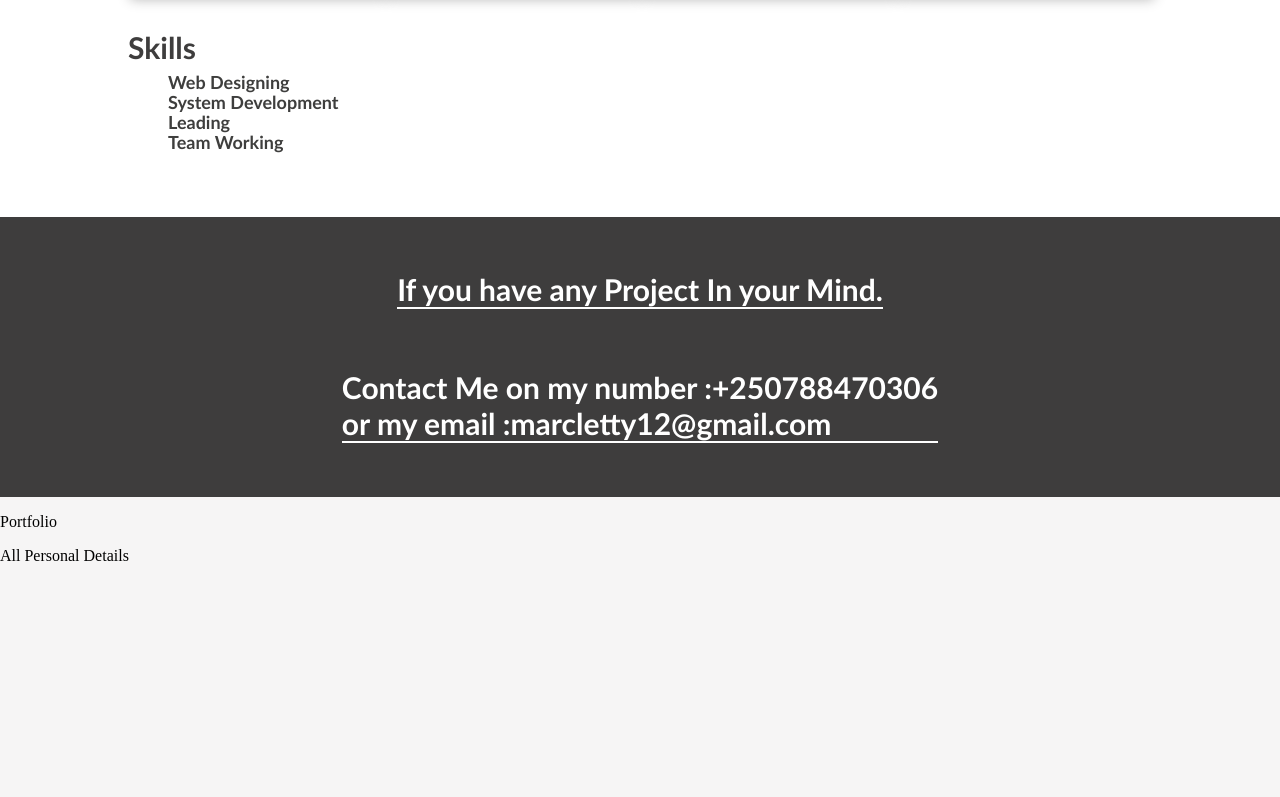
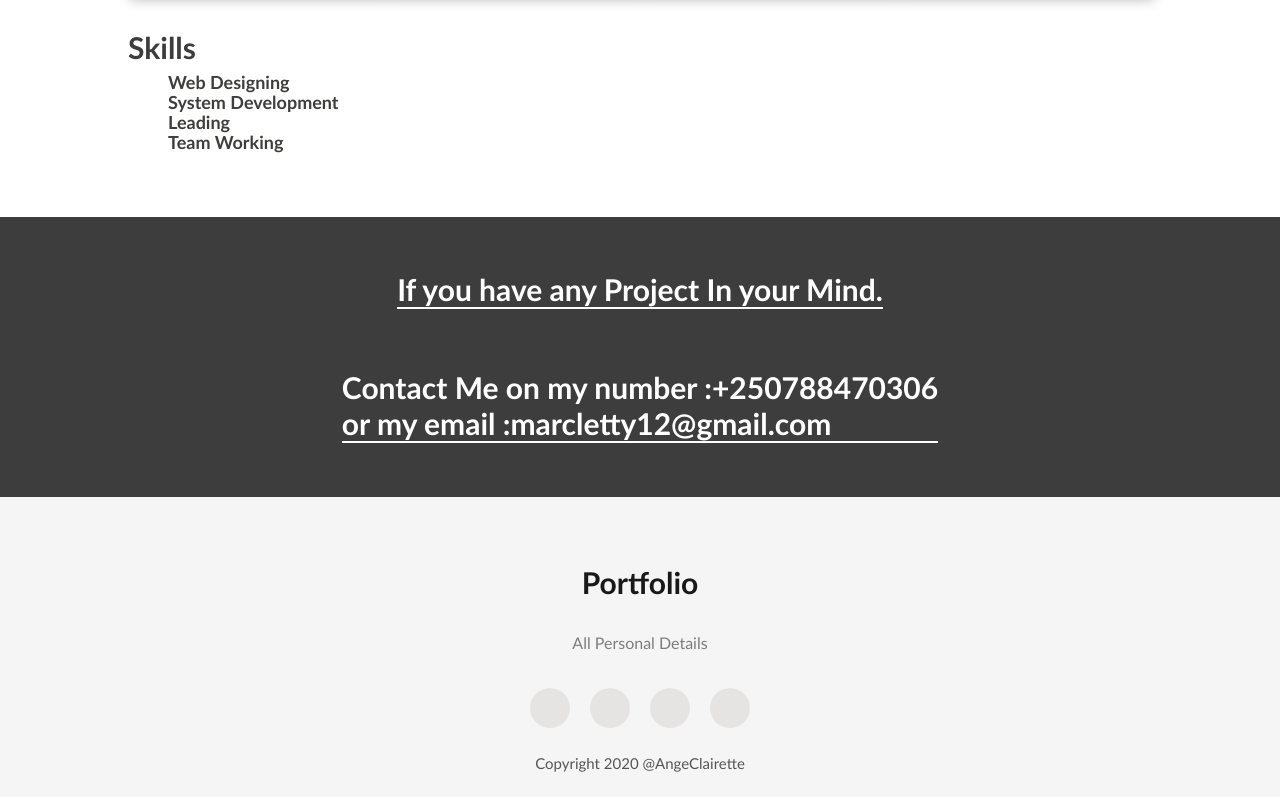
Before and after one commit to Clairette-git/portfolio, a plain HTML site: page index.html in a window 1280 px wide. Shown: the part 1479-2276 px from the top of the page. Before the commit the page ends 2060 px from the top, so only its background shows below. Drawn offline with Linux system fonts and the light colour scheme.

Commit message:
Copyright is added

```diff
--- a/index.html
+++ b/index.html
@@ -30,7 +30,7 @@
             <div class="about-text">
                 <p>About me</p>
                 <p>Developer & Designer</p>
-                <p>Hello, My name is Ange Clairette Uwishema. I am pursuing my Bachelor degree at Advintist
+                <p>Hello, My name is <em>Ange Clairette Uwishema</em>. I am pursuing my Bachelor degree at Advintist
                      University of Central Africa(AUCA) in Information Technology faculty specifically in
                     Software Engineering. </p>
                 <p>I am a Developer and also a Designer. If you have asany Project or if you want to make a
@@ -93,6 +93,13 @@
         <footer>
             <p>Portfolio</p>
             <p>All Personal Details</p>
+            <div class="social-icons">
+                <a href="#"></a>
+                <a href="#"></a>
+                <a href="#"></a>
+                <a href="#"></a>
+            </div>
+            <p class="copyright">Copyright 2020 @AngeClairette
         </footer>
     </body>
 </html>
--- a/style.css
+++ b/style.css
@@ -314,3 +314,47 @@ button:active{
     font-size:16px;
     font-weight:bold;
 }
+footer {
+    height:300px;
+    display: flex;
+    flex-direction: column;
+    justify-content: center;
+    align-items: center;
+    position: relative;
+}
+footer p{
+    font-family: calibri ;
+}
+footer p:nth-child(1){
+    font-size: 30px;
+    font-weight: bold;
+    color: #191919;
+    line-height: 10px;
+}
+footer p:nth-child(2){
+    font-size: 16px;
+    color: #7e7d7d;
+    width: 600px;
+    text-align: center;
+}
+.social-icons a{
+    width: 40px;
+    height: 40px;
+    display: flex;
+    justify-content: center;
+    align-items: center;
+    background-color: #e6e3e3;
+    margin: 20px 10px;
+    border-radius: 50%;
+}
+.social-icons{
+    display: flex;
+}
+.copyright{
+    color: #565555;
+    font-size: 15px;
+    position: absolute;
+    left: 50%;
+    bottom:10px;
+    transform: translate(-50%);
+}
```
